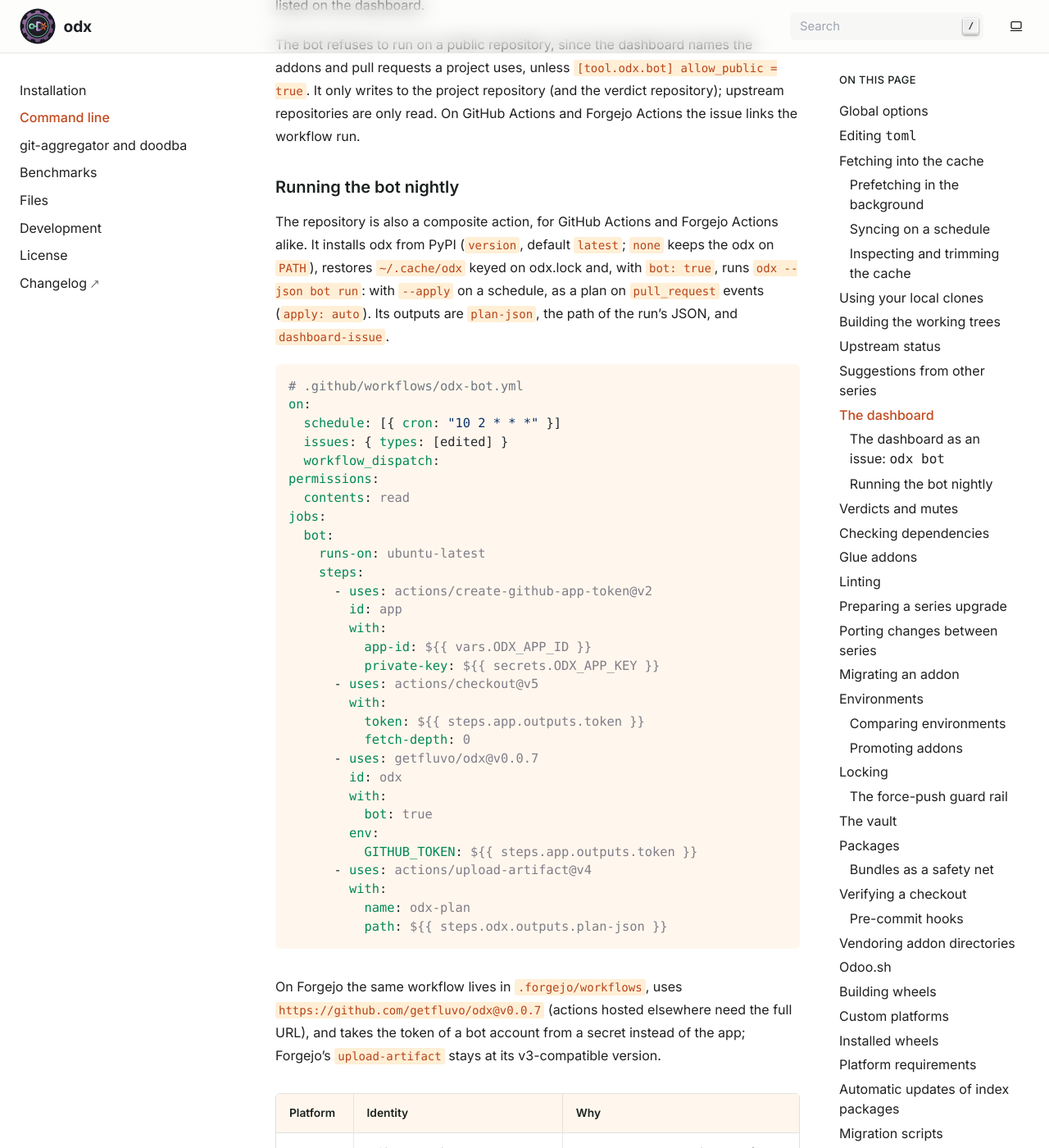
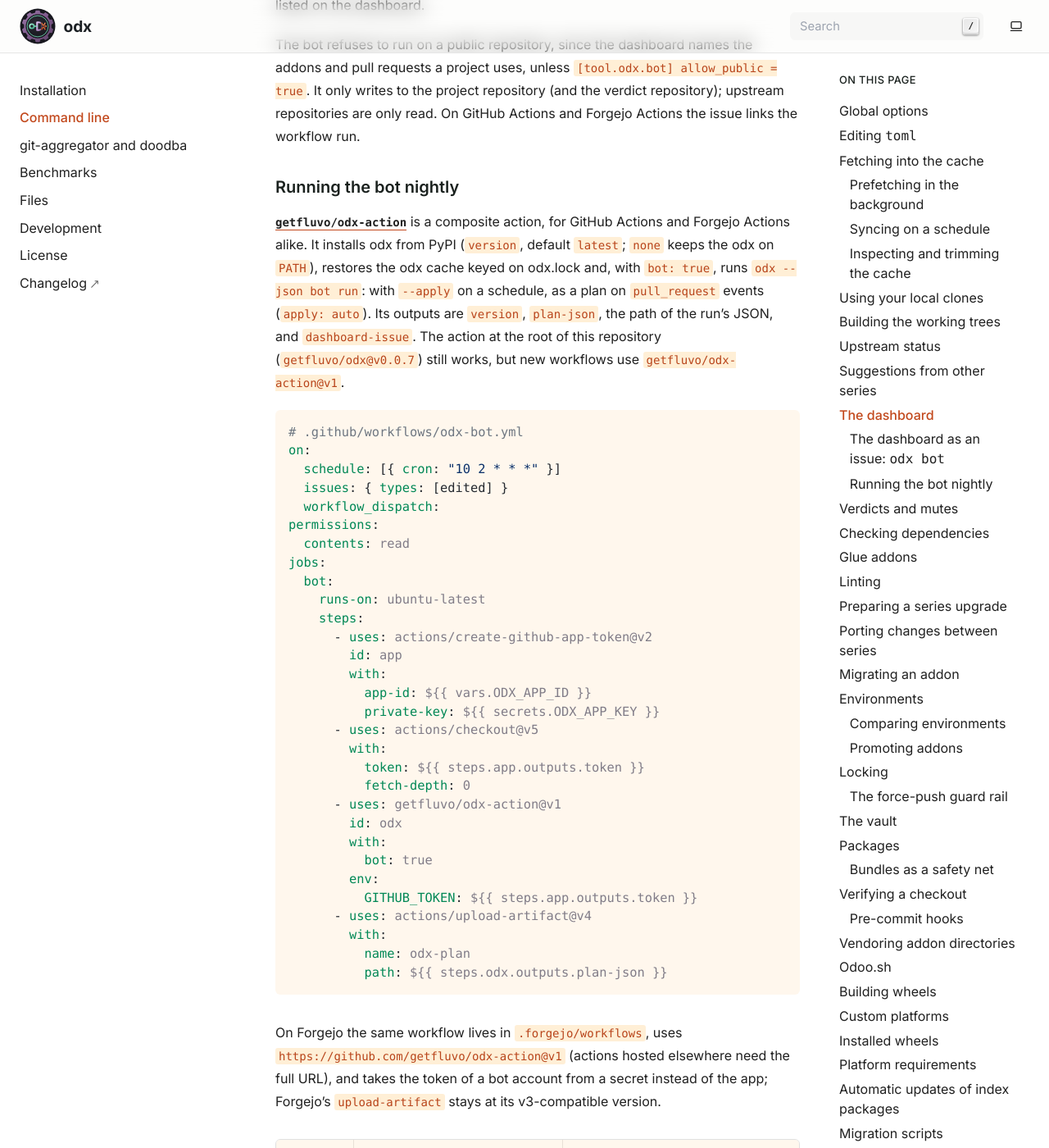
Before and after one commit to GetFluvo/odx, a Sphinx documentation site: the page built from docs/cli.md, in a window 1280 px wide and 1400 px high, scrolled down 12491 px. Shown: the whole window at 82% size. Built offline with Sphinx 7.4.7, drawn with Linux system fonts in a browser that asks for light colours.

Commit message:
docs(bot): the nightly workflow uses getfluvo/odx-action@v1

````diff
--- a/docs/cli.md
+++ b/docs/cli.md
@@ -466,12 +466,15 @@ Actions and Forgejo Actions the issue links the workflow run.
 
 ### Running the bot nightly
 
-The repository is also a composite action, for GitHub Actions and Forgejo
-Actions alike. It installs odx from PyPI (`version`, default `latest`;
-`none` keeps the odx on `PATH`), restores `~/.cache/odx` keyed on odx.lock
-and, with `bot: true`, runs `odx --json bot run`: with `--apply` on a
-schedule, as a plan on `pull_request` events (`apply: auto`). Its outputs
-are `plan-json`, the path of the run's JSON, and `dashboard-issue`.
+[`getfluvo/odx-action`](https://github.com/getfluvo/odx-action) is a
+composite action, for GitHub Actions and Forgejo Actions alike. It installs
+odx from PyPI (`version`, default `latest`; `none` keeps the odx on `PATH`),
+restores the odx cache keyed on odx.lock and, with `bot: true`, runs `odx
+--json bot run`: with `--apply` on a schedule, as a plan on `pull_request`
+events (`apply: auto`). Its outputs are `version`, `plan-json`, the path of
+the run's JSON, and `dashboard-issue`. The action at the root of this
+repository (`getfluvo/odx@v0.0.7`) still works, but new workflows use
+`getfluvo/odx-action@v1`.
 
 ```yaml
 # .github/workflows/odx-bot.yml
@@ -494,7 +497,7 @@ jobs:
         with:
           token: ${{ steps.app.outputs.token }}
           fetch-depth: 0
-      - uses: getfluvo/odx@v0.0.7
+      - uses: getfluvo/odx-action@v1
         id: odx
         with:
           bot: true
@@ -507,7 +510,7 @@ jobs:
 ```
 
 On Forgejo the same workflow lives in `.forgejo/workflows`, uses
-`https://github.com/getfluvo/odx@v0.0.7` (actions hosted elsewhere need the
+`https://github.com/getfluvo/odx-action@v1` (actions hosted elsewhere need the
 full URL), and takes the token of a bot account from a secret instead of
 the app; Forgejo's `upload-artifact` stays at its v3-compatible version.
 
````
